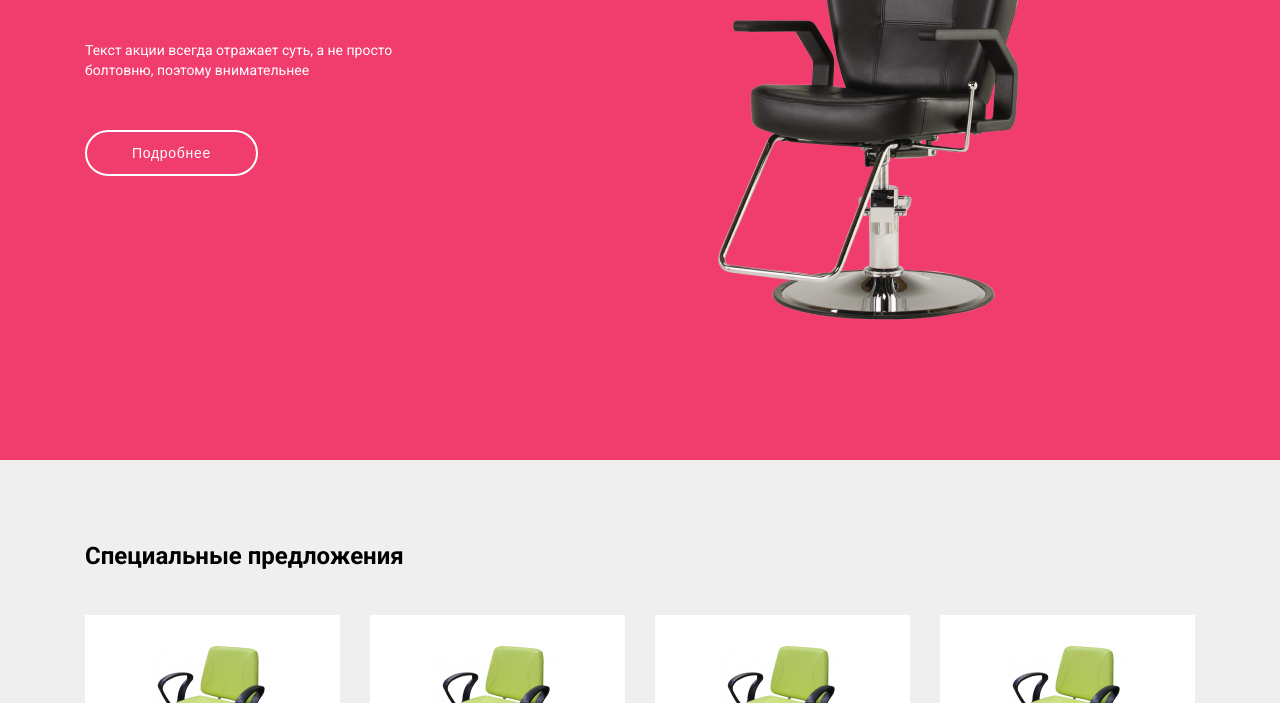
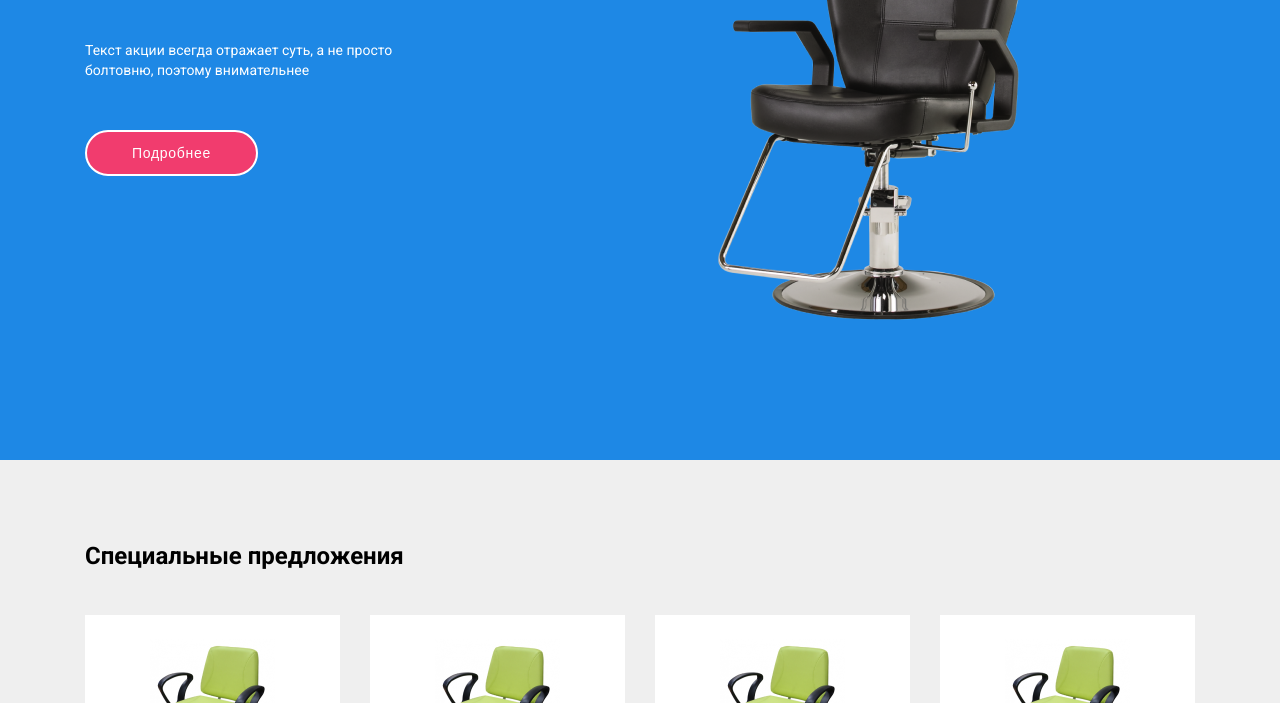
Before and after one commit to EugeniyK89/Evgeniy_Kiriyan_homework_17, a plain HTML site: page Evgeniy-Kiriyan-lesson-8/index.html in a window 1280 px wide. Shown: the part 529-1232 px from the top of the page. Drawn offline with Linux system fonts and the light colour scheme.

Commit message:
did changes
second commit

```diff
--- a/Evgeniy-Kiriyan-lesson-8/css/style.css
+++ b/Evgeniy-Kiriyan-lesson-8/css/style.css
@@ -93,7 +93,7 @@ a {
 }
 
 .main-img {
-    background-color: #F13C6E;
+    background-color: #1E88E5;
 }
 
 .title-btn {
```
